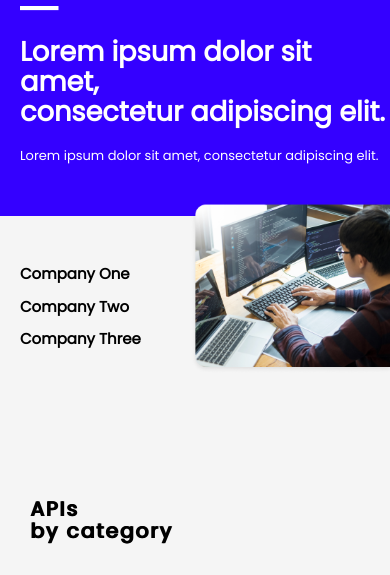
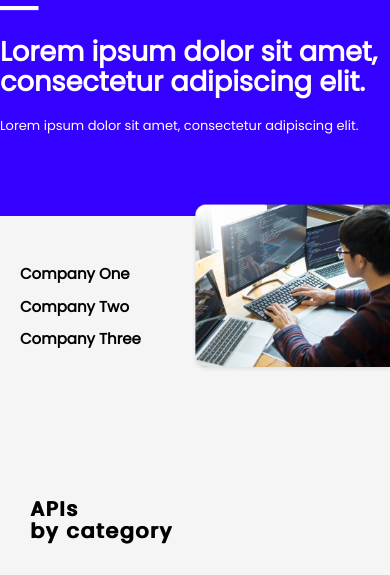
Before and after one commit to RenusreeMadhavarapu/Web-Developer-Home-Page, a website: page index.html in a window 390 px wide. Shown: the part 84-659 px from the top of the page. Drawn offline with Linux system fonts and the light colour scheme.

Commit message:
twenty commit

```diff
--- a/style.css
+++ b/style.css
@@ -209,6 +209,9 @@ img.header-image{
   img.header-image{
      width:200px;
      top:95%;
+  }
+  .header-text{
+    margin-left:0px;
   }
 
 
```
